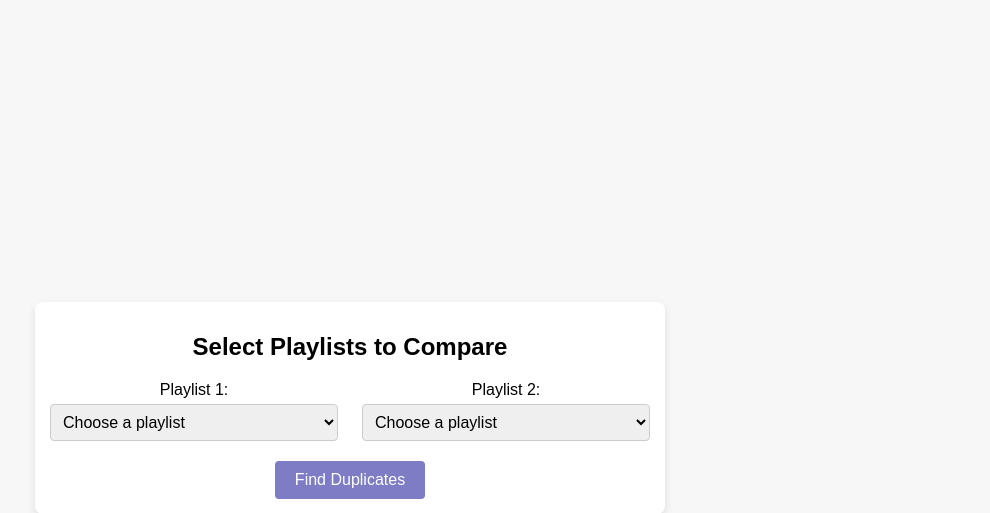
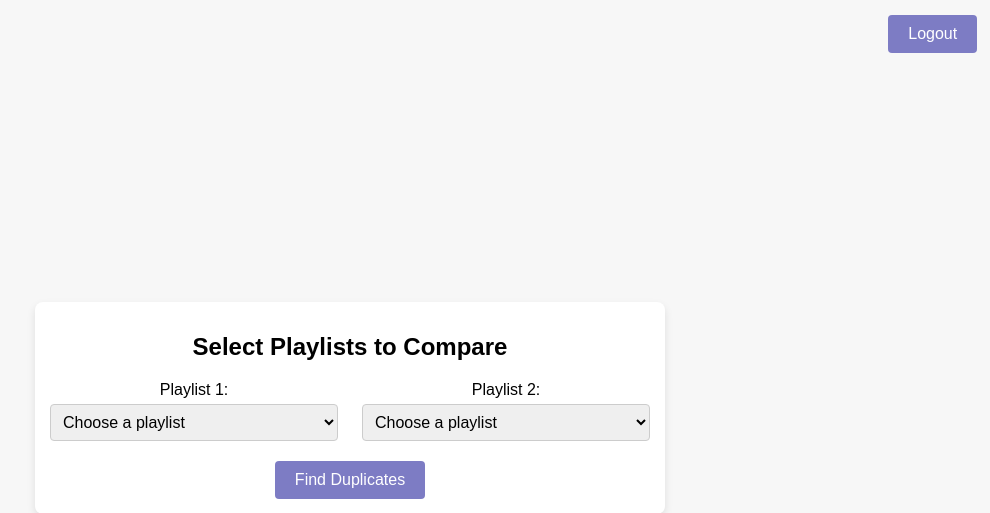
Before and after one commit to NoNathan17/duplicate-song-finder, a Flask app: template templates/choose_playlists.html in a window 1280 px wide. Shown: the top 513 px of the page, without its empty margins (290-1280 px from the left). Run offline with Flask 3, Linux system fonts and the light colour scheme; the template is opened without the code that fills it, so the values that code supplies are empty.

Commit message:
logout button and extra style

```diff
--- a/static/styles.css
+++ b/static/styles.css
@@ -7,6 +7,16 @@ body {
     min-height: 100vh;
     overflow-x: hidden;
     overflow-y: auto;
+}
+
+header {
+    display: flex;
+    top: 0;
+    position: fixed;
+    margin: 5px;
+    padding: 10px;
+    width: 98%;
+    justify-content: flex-end;
 }
 
 .container {
@@ -74,7 +84,6 @@ button:hover {
     background-color: #958dd0;
 }
 
-
 .playlist-list {
     list-style-type: none;
     padding: 0;
--- a/templates/choose_playlists.html
+++ b/templates/choose_playlists.html
@@ -1,4 +1,3 @@
-<!-- templates/choose_playlists.html -->
 <!DOCTYPE html>
 <html lang="en">
 <head>
@@ -8,6 +7,9 @@
     <link rel="stylesheet" href="{{ url_for('static', filename='styles.css') }}">
 </head>
 <body>
+    <header>
+        <a href="{{ url_for('logout') }}" class="button-link">Logout</a>
+    </header>
     <div class="container">
         <h1>Select Playlists to Compare</h1>
 
--- a/templates/find_duplicates.html
+++ b/templates/find_duplicates.html
@@ -1,4 +1,3 @@
-<!-- templates/find_duplicates.html -->
 <!DOCTYPE html>
 <html lang="en">
 <head>
@@ -8,6 +7,9 @@
     <link rel="stylesheet" href="{{ url_for('static', filename='styles.css') }}">
 </head>
 <body>
+    <header>
+        <a href="{{ url_for('logout') }}" class="button-link">Logout</a>
+    </header>
     <div class="container">
         <h2>Comparing Playlists: {{ playlist1_name }} and {{ playlist2_name }}</h2>
 
```
Also changed, not shown: 1 other file.
